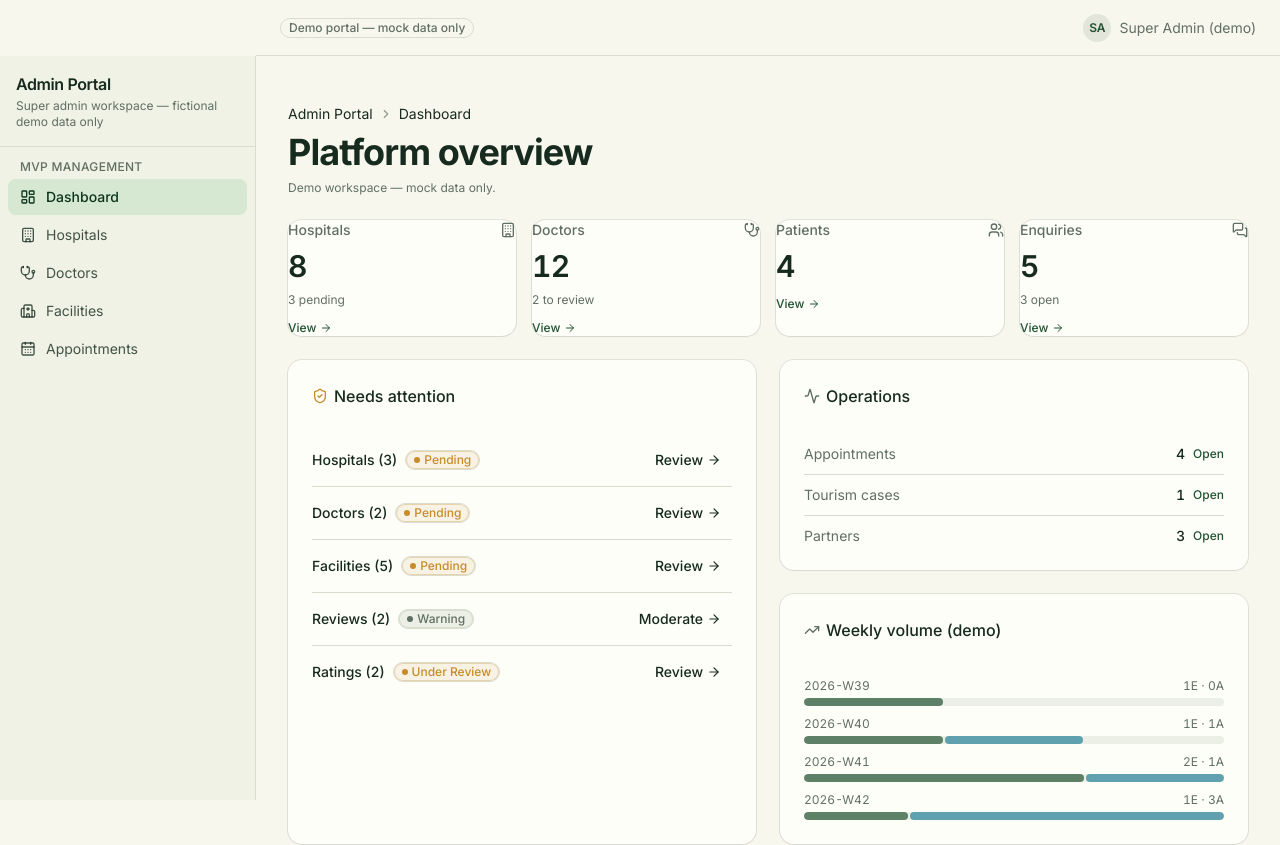
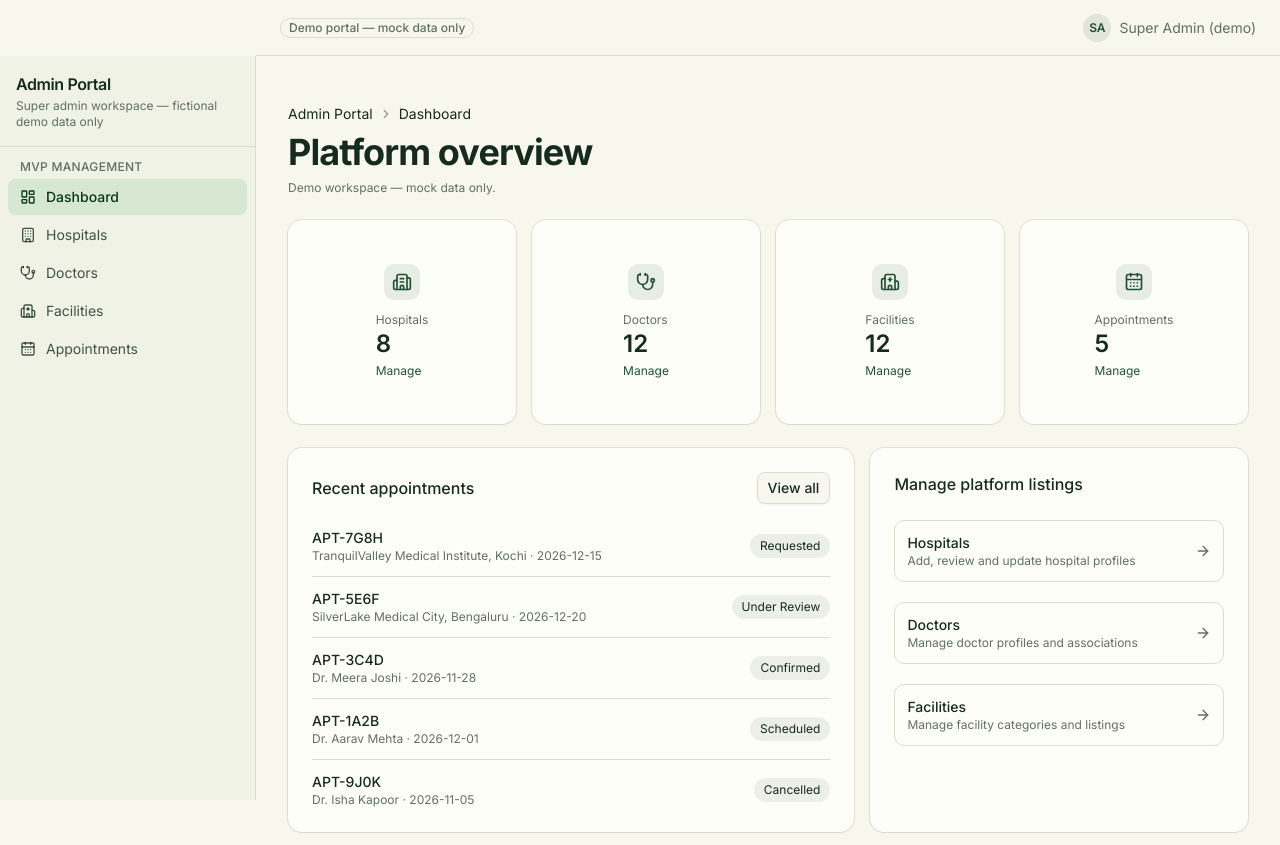
Before and after one commit to teamwebstarts-cmyk/besthospitalindia, a Next.js app: page /admin in a window 1280 px wide. Shown: the top 845 px of the page. Built offline with nearby package versions, Linux system fonts and the light colour scheme.

Commit message:
Simplify admin dashboard to core MVP operations

```diff
--- a/app/admin/page.tsx
+++ b/app/admin/page.tsx
@@ -1,382 +1,43 @@
 import type { Metadata } from "next"
-import type { ComponentProps } from "react"
+import Link from "next/link"
+import { Building2Icon, StethoscopeIcon, HospitalIcon, CalendarDaysIcon, ArrowRightIcon } from "lucide-react"
+import { Card, CardContent, CardHeader, CardTitle } from "@/components/ui/card"
+import { Button } from "@/components/ui/button"
+import { appointments, doctors, facilities, hospitals, doctorById, hospitalById } from "@/data"
+import { ROUTES } from "@/constants/routes"
+import { AdminPageHeader } from "@/features/admin"
 
-/**
- * /admin — Admin Dashboard (pages/23).
- *
- * Server Component — KPI totals and queues from pure selectors over frozen
- * fixtures. No rating scores on this page; pending assessments are counts only.
- */
-
-import Link from "next/link"
-import {
-  ActivityIcon,
-  ArrowRightIcon,
-  BuildingIcon,
-  CalendarDaysIcon,
-  ClipboardListIcon,
-  GlobeIcon,
-  MessagesSquareIcon,
-  ShieldCheckIcon,
-  StarIcon,
-  StethoscopeIcon,
-  TrendingUpIcon,
-  UsersIcon,
-} from "lucide-react"
-
-import { Button } from "@/components/ui/button"
-import { Card, CardContent, CardHeader, CardTitle } from "@/components/ui/card"
-import { EmptyState } from "@/components/shared/empty-state"
-import { StatusBadge } from "@/components/shared/status-badge"
-import { appointments, doctors, hospitals, patientEnquiries, partnerUsers, patients } from "@/data"
-import { ROUTES } from "@/constants/routes"
-import {
-  AdminPageHeader,
-  DashboardKpi,
-  assessmentsNeedingReviewCount,
-  doctorsPendingVerification,
-  facilitiesPendingVerification,
-  formatDateTime,
-  hospitalsPendingVerification,
-  openAppointmentRequests,
-  openEnquiries,
-  recentPlatformActivity,
-  reviewsAwaitingModeration,
-  unassignedTourismCases,
-} from "@/features/admin"
-
-export const metadata: Metadata = {
-  title: "Dashboard",
-  description: "Admin dashboard (demo): platform overview and review queues.",
-}
-
-const KIND_ICONS = {
-  enquiry: MessagesSquareIcon,
-  appointment: CalendarDaysIcon,
-  review: StarIcon,
-  tourism: GlobeIcon,
-  provider: ShieldCheckIcon,
-} as const
-
-const ACTIVITY_LIMIT = 6
+export const metadata: Metadata = { title: "Admin Dashboard", description: "Manage hospitals, doctors, facilities and all appointment requests." }
 
 export default function AdminDashboardPage() {
-  const hospitalQueue = hospitalsPendingVerification()
-  const doctorQueue = doctorsPendingVerification()
-  const facilityQueue = facilitiesPendingVerification()
-  const enquiryQueue = openEnquiries()
-  const appointmentQueue = openAppointmentRequests()
-  const moderationQueue = reviewsAwaitingModeration()
-  const ratingQueueCount = assessmentsNeedingReviewCount()
-  const unassignedTourism = unassignedTourismCases()
-  const activity = recentPlatformActivity().slice(0, ACTIVITY_LIMIT)
-
-  const queueItems = [
-    hospitalQueue.length > 0
-      ? {
-          title: `Hospitals (${hospitalQueue.length})`,
-          status: "pending" as const,
-          href: ROUTES.admin.hospitals,
-          linkLabel: "Review",
-        }
-      : null,
-    doctorQueue.length > 0
-      ? {
-          title: `Doctors (${doctorQueue.length})`,
-          status: "pending" as const,
-          href: ROUTES.admin.doctors,
-          linkLabel: "Review",
-        }
-      : null,
-    facilityQueue.length > 0
-      ? {
-          title: `Facilities (${facilityQueue.length})`,
-          status: "pending" as const,
-          href: ROUTES.admin.facilities,
-          linkLabel: "Review",
-        }
-      : null,
-    moderationQueue.length > 0
-      ? {
-          title: `Reviews (${moderationQueue.length})`,
-          status: "warning" as const,
-          href: ROUTES.admin.reviews,
-          linkLabel: "Moderate",
-        }
-      : null,
-    ratingQueueCount > 0
-      ? {
-          title: `Ratings (${ratingQueueCount})`,
-          status: "under_review" as const,
-          href: ROUTES.admin.ratings,
-          linkLabel: "Review",
-        }
-      : null,
-  ].filter(Boolean) as Array<{
-    title: string
-    status: ComponentProps<typeof StatusBadge>["status"]
-    href: string
-    linkLabel: string
-  }>
-
-  const trend = buildWeeklyTrend()
-  const trendMax = Math.max(1, ...trend.map((t) => Math.max(t.enquiries, t.appointments)))
-
-  return (
-    <div className="space-y-6 py-6">
-      <AdminPageHeader
-        compact
-        items={[{ label: "Admin Portal" }, { label: "Dashboard" }]}
-        title="Platform overview"
-      />
-
-      <section aria-labelledby="kpi-heading" className="space-y-3">
-        <h2 id="kpi-heading" className="sr-only">
-          Platform totals
-        </h2>
-        <div className="grid gap-4 sm:grid-cols-2 xl:grid-cols-4">
-          <DashboardKpi
-            icon={BuildingIcon}
-            label="Hospitals"
-            value={String(hospitals.length)}
-            hint={hospitalQueue.length > 0 ? `${hospitalQueue.length} pending` : undefined}
-            href={ROUTES.admin.hospitals}
-          />
-          <DashboardKpi
-            icon={StethoscopeIcon}
-            label="Doctors"
-            value={String(doctors.length)}
-            hint={doctorQueue.length > 0 ? `${doctorQueue.length} to review` : undefined}
-            href={ROUTES.admin.doctors}
-          />
-          <DashboardKpi
-            icon={UsersIcon}
-            label="Patients"
-            value={String(patients.length)}
-            href={ROUTES.admin.patients}
-          />
-          <DashboardKpi
-            icon={MessagesSquareIcon}
-            label="Enquiries"
-            value={String(patientEnquiries.length)}
-            hint={enquiryQueue.length > 0 ? `${enquiryQueue.length} open` : undefined}
-            href={ROUTES.admin.consultations}
-          />
-        </div>
-      </section>
-
-      <div className="grid gap-6 lg:grid-cols-2">
-        <Card>
-          <CardHeader className="pb-3">
-            <CardTitle className="flex items-center gap-1.5 text-base">
-              <ShieldCheckIcon aria-hidden className="size-4 text-warning" />
-              Needs attention
-            </CardTitle>
-          </CardHeader>
-          <CardContent className="gap-0">
-            {queueItems.length === 0 ? (
-              <EmptyState
-                icon={ShieldCheckIcon}
-                title="Queues clear"
-                description="Nothing pending verification or moderation."
-              />
-            ) : (
-              <ul className="divide-y" aria-label="Items needing attention">
-                {queueItems.map((item) => (
-                  <QueueRow key={item.href} {...item} />
-                ))}
-              </ul>
-            )}
-          </CardContent>
-        </Card>
-
-        <div className="flex flex-col gap-6">
-          <Card>
-            <CardHeader className="pb-3">
-              <CardTitle className="flex items-center gap-1.5 text-base">
-                <ActivityIcon aria-hidden className="size-4 text-muted-foreground" />
-                Operations
-              </CardTitle>
-            </CardHeader>
-            <CardContent className="gap-0">
-              <ul className="divide-y text-sm">
-                <OpRow
-                  label="Appointments"
-                  count={appointmentQueue.length}
-                  href={ROUTES.admin.appointments}
-                />
-                <OpRow
-                  label="Tourism cases"
-                  count={unassignedTourism}
-                  href={ROUTES.admin.medicalTourism}
-                />
-                <OpRow label="Partners" count={partnerUsers.length} href={ROUTES.admin.partners} />
-              </ul>
-            </CardContent>
-          </Card>
-
-          <Card>
-            <CardHeader className="pb-3">
-              <CardTitle className="flex items-center gap-1.5 text-base">
-                <TrendingUpIcon aria-hidden className="size-4 text-muted-foreground" />
-                Weekly volume (demo)
-              </CardTitle>
-            </CardHeader>
-            <CardContent className="gap-3">
-              <ul className="space-y-2.5" aria-label="Weekly demo trend">
-                {trend.map((week) => (
-                  <li key={week.label} className="space-y-1">
-                    <div className="flex items-center justify-between text-xs tabular-nums text-muted-foreground">
-                      <span>{week.label}</span>
-                      <span>
-                        {week.enquiries}E · {week.appointments}A
-                      </span>
-                    </div>
-                    <div
-                      className="flex h-2 gap-0.5 overflow-hidden rounded-full bg-muted"
-                      role="img"
-                      aria-label={`${week.label}: ${week.enquiries} enquiries, ${week.appointments} appointments`}
-                    >
-                      <span
-                        className="h-full rounded-full bg-primary/70"
-                        style={{ width: `${Math.round((week.enquiries / trendMax) * 100)}%` }}
-                      />
-                      <span
-                        className="h-full rounded-full bg-info/70"
-                        style={{ width: `${Math.round((week.appointments / trendMax) * 100)}%` }}
-                      />
-                    </div>
-                  </li>
-                ))}
-              </ul>
-            </CardContent>
-          </Card>
-        </div>
-
-        <Card className="lg:col-span-2">
-          <CardHeader className="pb-3">
-            <CardTitle className="flex items-center gap-1.5 text-base">
-              <ClipboardListIcon aria-hidden className="size-4 text-muted-foreground" />
-              Recent activity
-            </CardTitle>
-          </CardHeader>
-          <CardContent className="gap-0">
-            {activity.length === 0 ? (
-              <EmptyState icon={ActivityIcon} title="No recent activity" />
-            ) : (
-              <ul className="divide-y" aria-label="Recent platform activity">
-                {activity.map((item) => {
-                  const ItemIcon = KIND_ICONS[item.kind]
-                  return (
-                    <li
-                      key={item.id}
-                      className="flex items-center justify-between gap-3 py-2.5 first:pt-0 last:pb-0"
-                    >
-                      <div className="flex min-w-0 items-center gap-2.5">
-                        <span className="flex size-7 shrink-0 items-center justify-center rounded-md bg-muted">
-                          <ItemIcon aria-hidden className="size-3.5 text-muted-foreground" />
-                        </span>
-                        <p className="truncate text-sm text-foreground">{item.summary}</p>
-                      </div>
-                      <div className="flex shrink-0 items-center gap-2">
-                        <time dateTime={item.at} className="text-xs text-muted-foreground">
-                          {formatDateTime(item.at)}
-                        </time>
-                        {item.href ? (
-                          <Link
-                            href={item.href}
-                            className="text-xs font-medium text-primary underline-offset-4 hover:underline"
-                          >
-                            Open
-                          </Link>
-                        ) : null}
-                      </div>
-                    </li>
-                  )
-                })}
-              </ul>
-            )}
-          </CardContent>
-        </Card>
-      </div>
-    </div>
-  )
+  const recentAppointments = [...appointments].sort((a,b) => b.createdAt.localeCompare(a.createdAt)).slice(0,8)
+  return <div className="space-y-6 py-6">
+    <AdminPageHeader compact items={[{label:"Admin Portal"},{label:"Dashboard"}]} title="Platform overview" />
+    <section className="grid gap-4 sm:grid-cols-2 xl:grid-cols-4">
+      <OverviewCard icon={Building2Icon} label="Hospitals" value={String(hospitals.length)} href={ROUTES.admin.hospitals} />
+      <OverviewCard icon={StethoscopeIcon} label="Doctors" value={String(doctors.length)} href={ROUTES.admin.doctors} />
+      <OverviewCard icon={HospitalIcon} label="Facilities" value={String(facilities.length)} href={ROUTES.admin.facilities} />
+      <OverviewCard icon={CalendarDaysIcon} label="Appointments" value={String(appointments.length)} href={ROUTES.admin.appointments} />
+    </section>
+    <section className="grid gap-4 lg:grid-cols-[minmax(0,1.5fr)_minmax(260px,1fr)]">
+      <Card><CardHeader className="flex flex-row items-center justify-between"><CardTitle>Recent appointments</CardTitle><Button variant="outline" size="sm" render={<Link href={ROUTES.admin.appointments} />}>View all</Button></CardHeader>
+        <CardContent>{recentAppointments.length ? <ul className="divide-y">{recentAppointments.map((item) => {
+          const provider = item.providerType === "doctor" ? doctorById[item.providerId]?.name ?? "Doctor" : hospitalById[item.providerId]?.name ?? "Hospital"
+          return <li key={item.id} className="flex flex-wrap items-center justify-between gap-3 py-3 first:pt-0 last:pb-0"><div className="min-w-0"><p className="text-sm font-medium">{item.id}</p><p className="truncate text-xs text-muted-foreground">{provider} · {item.preferredDate}</p></div><span className="rounded-full bg-muted px-2.5 py-1 text-xs capitalize">{item.status.replace(/_/g," ")}</span></li>
+        })}</ul> : <p className="text-sm text-muted-foreground">No appointments yet.</p>}</CardContent>
+      </Card>
+      <Card><CardHeader><CardTitle>Manage platform listings</CardTitle></CardHeader><CardContent className="space-y-2">
+        <ManageLink href={ROUTES.admin.hospitals} title="Hospitals" detail="Add, review and update hospital profiles" />
+        <ManageLink href={ROUTES.admin.doctors} title="Doctors" detail="Manage doctor profiles and associations" />
+        <ManageLink href={ROUTES.admin.facilities} title="Facilities" detail="Manage facility categories and listings" />
+      </CardContent></Card>
+    </section>
+    <p className="text-xs text-muted-foreground">MVP preview · All figures and appointment records currently use local demo data.</p>
+  </div>
 }
-
-function QueueRow({
-  title,
-  status,
-  href,
-  linkLabel,
-}: {
-  title: string
-  status: ComponentProps<typeof StatusBadge>["status"]
-  href: string
-  linkLabel: string
-}) {
-  return (
-    <li className="flex items-center justify-between gap-3 py-2.5 first:pt-0 last:pb-0">
-      <div className="flex min-w-0 items-center gap-2">
-        <p className="truncate text-sm font-medium text-foreground">{title}</p>
-        <StatusBadge status={status} />
-      </div>
-      <Button
-        variant="ghost"
-        size="sm"
-        render={<Link href={href} />}
-        className="shrink-0 gap-1"
-      >
-        {linkLabel}
-        <ArrowRightIcon aria-hidden className="size-3.5" />
-      </Button>
-    </li>
-  )
+function OverviewCard({icon:Icon,label,value,href}:{icon:React.ComponentType<{className?:string}>;label:string;value:string;href:string}) {
+ return <Card><CardContent className="flex items-center gap-3 p-5"><span className="rounded-lg bg-primary/10 p-2 text-primary"><Icon className="size-5" /></span><div><p className="text-xs text-muted-foreground">{label}</p><p className="text-2xl font-semibold">{value}</p><Link href={href} className="text-xs text-primary hover:underline">Manage</Link></div></CardContent></Card>
 }
-
-function OpRow({ label, count, href }: { label: string; count: number; href: string }) {
-  return (
-    <li className="flex items-center justify-between gap-2 py-2.5 first:pt-0 last:pb-0">
-      <span className="text-muted-foreground">{label}</span>
-      <span className="flex items-center gap-2 font-medium tabular-nums text-foreground">
-        {count}
-        <Link
-          href={href}
-          className="text-xs font-medium text-primary underline-offset-4 hover:underline"
-        >
-          Open
-        </Link>
-      </span>
-    </li>
-  )
+function ManageLink({href,title,detail}:{href:string;title:string;detail:string}) {
+ return <Link href={href} className="flex items-center justify-between gap-3 rounded-lg border p-3 transition-colors hover:bg-muted/50"><span><span className="block text-sm font-medium">{title}</span><span className="block text-xs text-muted-foreground">{detail}</span></span><ArrowRightIcon className="size-4 shrink-0 text-muted-foreground" /></Link>
 }
-
-function buildWeeklyTrend(): Array<{ label: string; enquiries: number; appointments: number }> {
-  const buckets = new Map<string, { enquiries: number; appointments: number }>()
-
-  function bucketKey(iso: string): string {
-    const date = new Date(iso)
-    if (Number.isNaN(date.getTime())) return "unknown"
-    const jan1 = new Date(Date.UTC(date.getUTCFullYear(), 0, 1))
-    const week = Math.ceil(((date.getTime() - jan1.getTime()) / 86_400_000 + jan1.getUTCDay() + 1) / 7)
-    return `${date.getUTCFullYear()}-W${String(week).padStart(2, "0")}`
-  }
-
-  for (const enquiry of patientEnquiries) {
-    const key = bucketKey(enquiry.consentAt)
-    const bucket = buckets.get(key) ?? { enquiries: 0, appointments: 0 }
-    bucket.enquiries += 1
-    buckets.set(key, bucket)
-  }
-  for (const appointment of appointments) {
-    const key = bucketKey(appointment.createdAt)
-    const bucket = buckets.get(key) ?? { enquiries: 0, appointments: 0 }
-    bucket.appointments += 1
-    buckets.set(key, bucket)
-  }
-
-  return [...buckets.entries()]
-    .filter(([key]) => key !== "unknown")
-    .sort(([a], [b]) => a.localeCompare(b))
-    .slice(-4)
-    .map(([key, counts]) => ({ label: key, ...counts }))
-}
```
